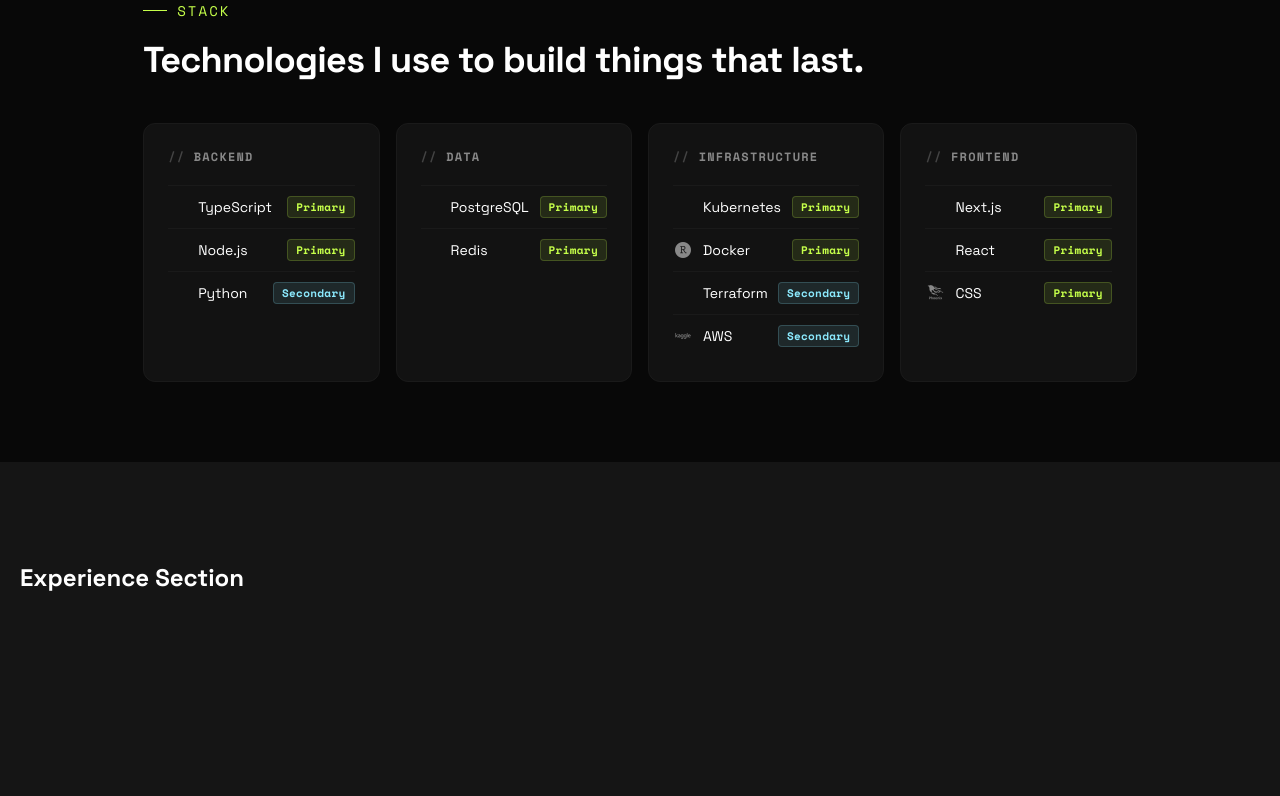
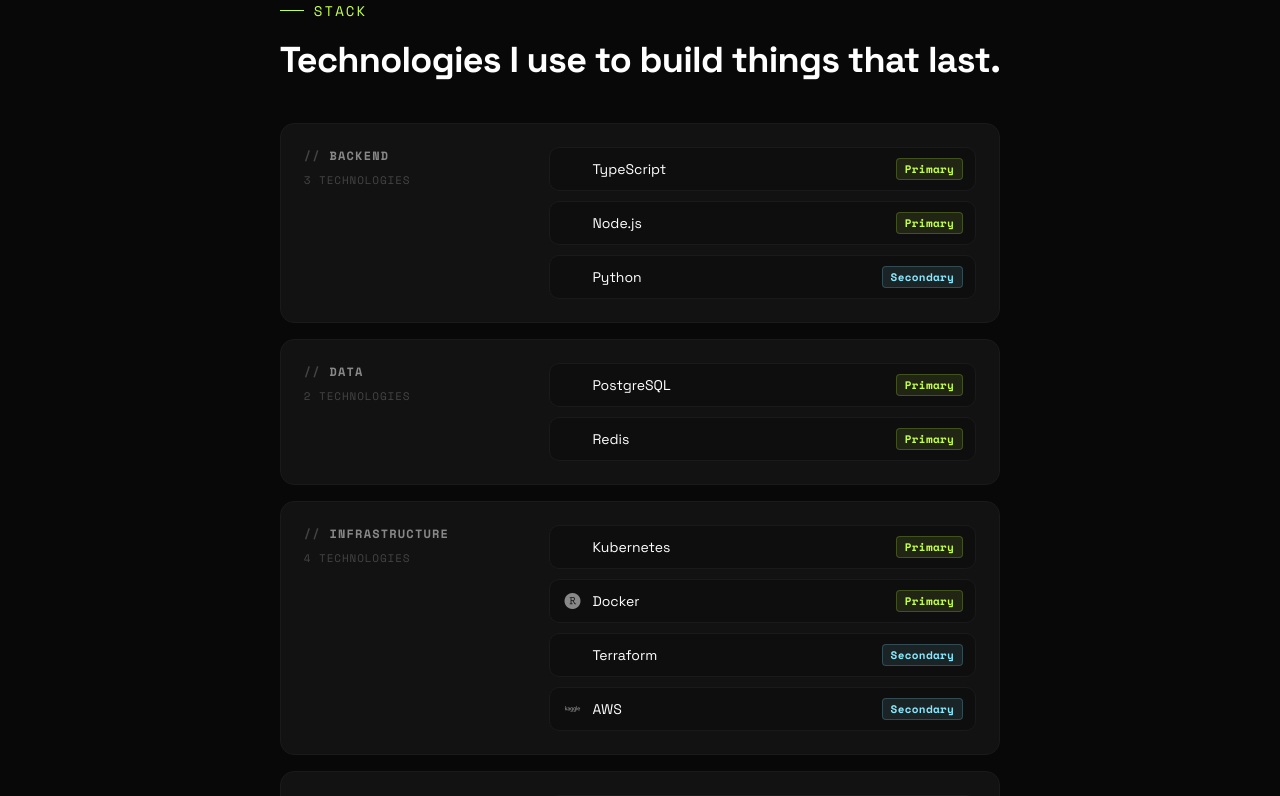
Before and after one commit to fariassdev/portfolio, a Next.js app: page / in a window 1280 px wide. Shown: the part 1680-2476 px from the top of the page. Built offline with nearby package versions, Linux system fonts and the light colour scheme.

Commit message:
refactor: use categorized list to show the stack

```diff
--- a/src/components/sections/Stack/stack.module.css
+++ b/src/components/sections/Stack/stack.module.css
@@ -37,20 +37,29 @@
 ==================== */
 
 .grid {
-  display: grid;
-  grid-template-columns: repeat(4, 1fr);
+  display: flex;
+  flex-direction: column;
   gap: 16px;
 }
 
 /* ==================
-   Category Card
+   Category Rows
 ==================== */
 
-.card {
+.categoryRow {
   background: var(--color-bg-card);
   border: 1px solid var(--color-border);
-  border-radius: 12px;
-  padding: 24px;
+  border-radius: 14px;
+  padding: clamp(18px, 1.8vw, 24px);
+  display: grid;
+  grid-template-columns: minmax(160px, 220px) minmax(0, 1fr);
+  gap: clamp(16px, 2vw, 28px);
+  align-items: start;
+}
+
+.categoryHeader {
+  display: grid;
+  gap: 8px;
 }
 
 .categoryName {
@@ -60,7 +69,15 @@
   color: var(--color-text-muted);
   text-transform: uppercase;
   letter-spacing: 0.1em;
-  margin-bottom: 20px;
+  margin: 0;
+}
+
+.categoryCount {
+  font-family: var(--font-mono), monospace;
+  font-size: 11px;
+  color: var(--color-text-dim);
+  text-transform: uppercase;
+  letter-spacing: 0.08em;
 }
 
 .slashes {
@@ -73,17 +90,20 @@
 
 .techList {
   list-style: none;
-  display: flex;
-  flex-direction: column;
-  gap: 0;
+  display: grid;
+  grid-template-columns: repeat(auto-fit, minmax(220px, 1fr));
+  gap: 10px;
 }
 
 .techItem {
-  display: flex;
+  display: grid;
+  grid-template-columns: auto 1fr auto;
   align-items: center;
   gap: 10px;
-  padding: 10px 0;
-  border-top: 1px solid var(--color-border);
+  padding: 10px 12px;
+  border: 1px solid var(--color-border);
+  border-radius: 10px;
+  background: rgba(8, 8, 8, 0.35);
 }
 
 .techIcon {
@@ -100,6 +120,7 @@
 .techName {
   font-size: 14px;
   color: var(--color-text);
+  min-width: 0;
   flex: 1;
 }
 
@@ -144,8 +165,21 @@
     padding: 60px 32px;
   }
 
-  .grid {
-    grid-template-columns: repeat(2, 1fr);
+  .categoryRow {
+    grid-template-columns: 1fr;
+    gap: 14px;
+  }
+
+  .categoryHeader {
+    display: flex;
+    align-items: baseline;
+    justify-content: space-between;
+    flex-wrap: wrap;
+    gap: 12px;
+  }
+
+  .techList {
+    grid-template-columns: repeat(2, minmax(0, 1fr));
   }
 }
 
@@ -159,7 +193,7 @@
     margin-bottom: 28px;
   }
 
-  .grid {
+  .techList {
     grid-template-columns: 1fr;
   }
 }
--- a/src/components/sections/Stack/stack.tsx
+++ b/src/components/sections/Stack/stack.tsx
@@ -27,7 +27,7 @@ function TechItem({ name, iconClassName, proficiency }: Technology) {
   );
 }
 
-function CategoryCard({
+function CategoryRow({
   category,
   index,
   reduceMotion,
@@ -36,9 +36,11 @@ function CategoryCard({
   readonly index: number;
   readonly reduceMotion: boolean;
 }) {
+  const headingId = `stack-category-${category.name.toLowerCase().replace(/\s+/g, '-')}`;
+
   return (
-    <motion.div
-      className={styles.card}
+    <motion.article
+      className={styles.categoryRow}
       variants={cardVariants}
       transition={
         reduceMotion
@@ -46,18 +48,24 @@ function CategoryCard({
           : { duration: 0.5, delay: index * 0.1, ease: 'easeOut' }
       }
     >
-      <h3 className={styles.categoryName}>
-        <span className={styles.slashes} aria-hidden="true">
-          {'// '}
-        </span>
-        {category.name}
-      </h3>
-      <ul className={styles.techList} role="list">
+      <header className={styles.categoryHeader}>
+        <h3 id={headingId} className={styles.categoryName}>
+          <span className={styles.slashes} aria-hidden="true">
+            {'// '}
+          </span>
+          {category.name}
+        </h3>
+        <p className={styles.categoryCount}>
+          {category.technologies.length}{' '}
+          {category.technologies.length === 1 ? 'Technology' : 'Technologies'}
+        </p>
+      </header>
+      <ul className={styles.techList} role="list" aria-labelledby={headingId}>
         {category.technologies.map((tech) => (
           <TechItem key={tech.name} {...tech} />
         ))}
       </ul>
-    </motion.div>
+    </motion.article>
   );
 }
 
@@ -105,7 +113,7 @@ export function Stack() {
         viewport={{ once: true, amount: 0.15 }}
       >
         {categories.map((category, index) => (
-          <CategoryCard
+          <CategoryRow
             key={category.name}
             category={category}
             index={index}
```
